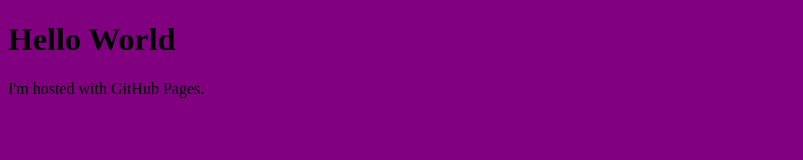
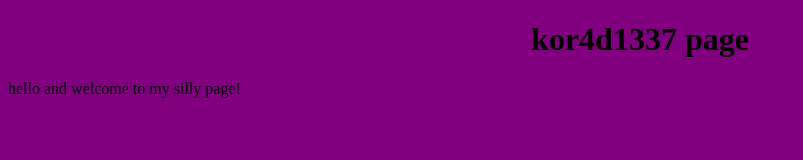
Before and after one commit to kor4d1337/kor4d1337.github.io, a plain HTML site: page index.html in a window 1280 px wide. Shown: the whole page, without its empty margins (0-803 px from the left). Drawn offline with Linux system fonts and the light colour scheme; a web font is replaced by a local one.

Commit message:
style com

```diff
--- a/index.html
+++ b/index.html
@@ -1,10 +1,11 @@
 <!DOCTYPE html>
 <html>
 <head>
+ <title>kor4d1337</title>
  <link rel="stylesheet" href="styles.css">
 </head>
 <body>
-<h1>Hello World</h1>
-<p>I'm hosted with GitHub Pages.</p>
+<h1>kor4d1337 page</h1>
+<p>hello and welcome to my silly page!</p>
 </body>
 </html>
--- a/styles.css
+++ b/styles.css
@@ -1,7 +1,10 @@
 body {
  background-color: purple;
- text-color: white;
  font-family: fairfax;
+}
+
+h1 {
+ text-align: center;
 }
 
 @font-face {
```
